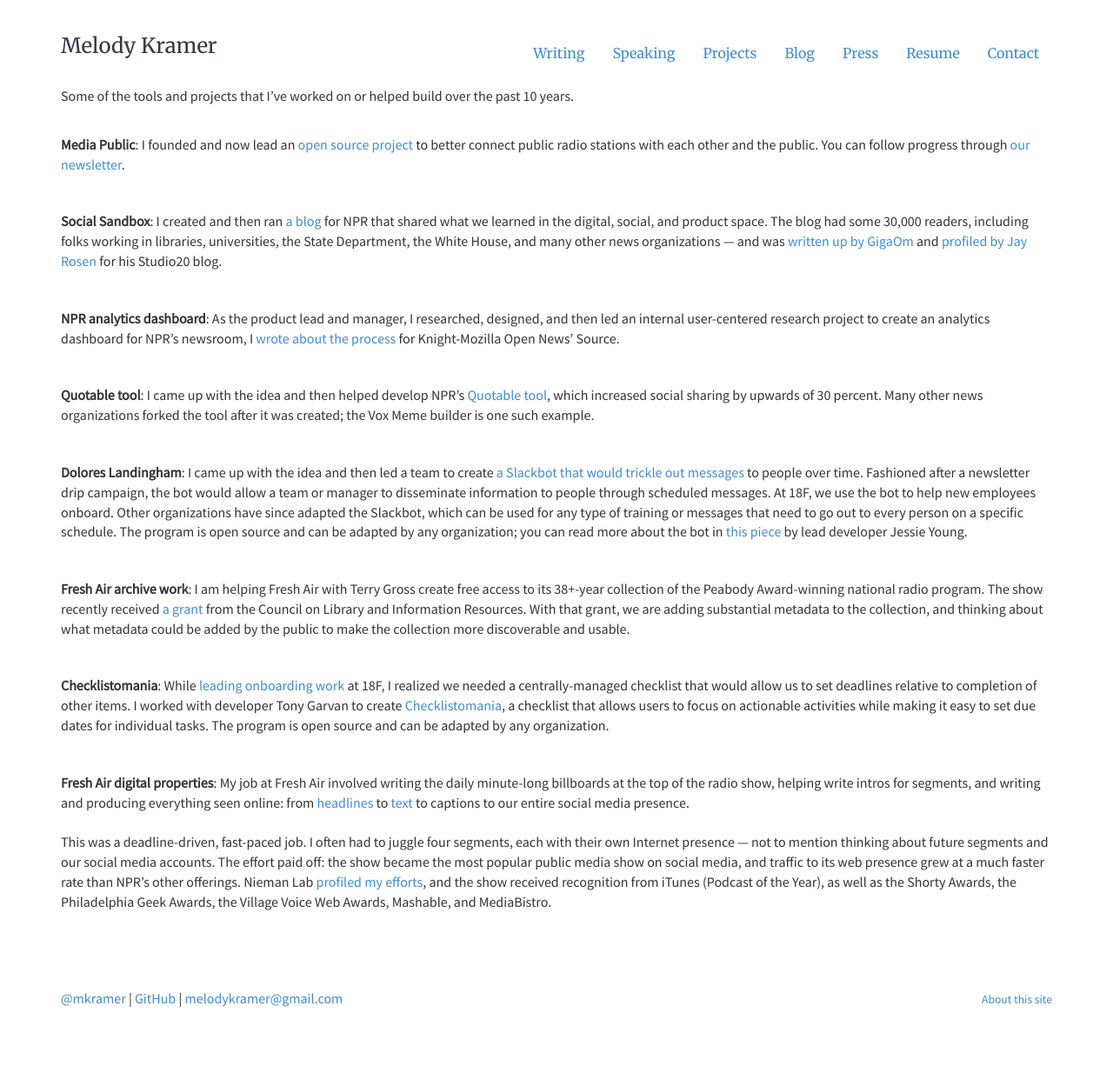
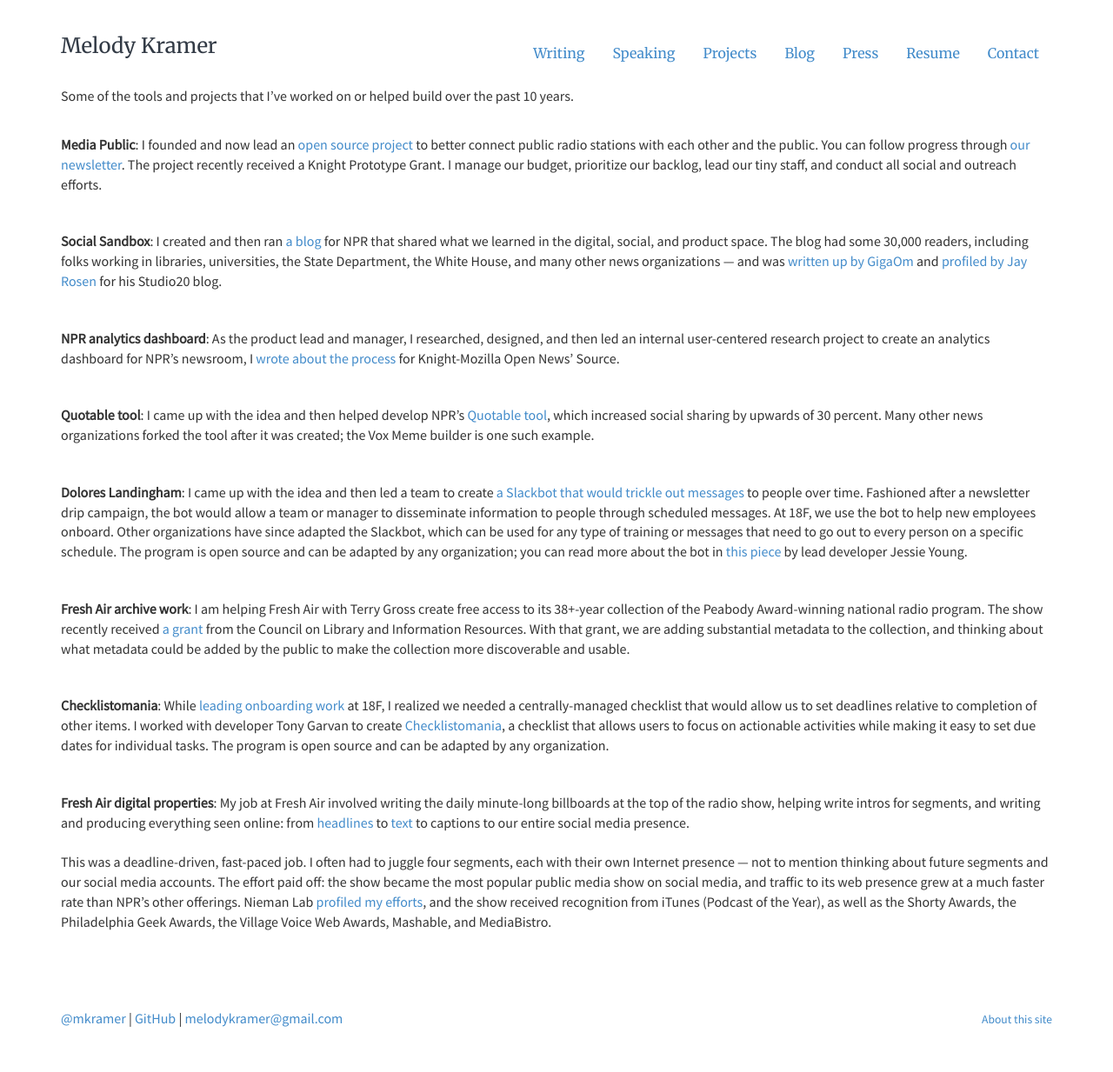
Before and after one commit to melodykramer/old-website, a Jekyll site: the page built from projects.md, in a window 1280 px wide. Shown: the whole page at 87% size. Built offline with Jekyll 4.4.1, drawn with Linux system fonts in a browser that asks for light colours; before the commit the page ends 1210 px from its top, so only the background shows below that.

Commit message:
Update projects.md

```diff
--- a/projects.md
+++ b/projects.md
@@ -9,9 +9,10 @@
 contact: passive
 ---
 
+
 Some of the tools and projects that I've worked on or helped build over the past 10 years. <br><br>
 
-<b>Media Public</b>: I founded and now lead an [open source project](https://github.com/mediapublic/mediapublic) to better connect public radio stations with each other and the public. You can follow progress through [our newsletter](www.tinyletter.com/mediapublic).
+<b>Media Public</b>: I founded and now lead an [open source project](https://github.com/mediapublic/mediapublic) to better connect public radio stations with each other and the public. You can follow progress through [our newsletter](www.tinyletter.com/mediapublic). The project recently received a Knight Prototype Grant. I manage our budget, prioritize our backlog, lead our tiny staff, and conduct all social and outreach efforts.
 
 <br>
 
```
